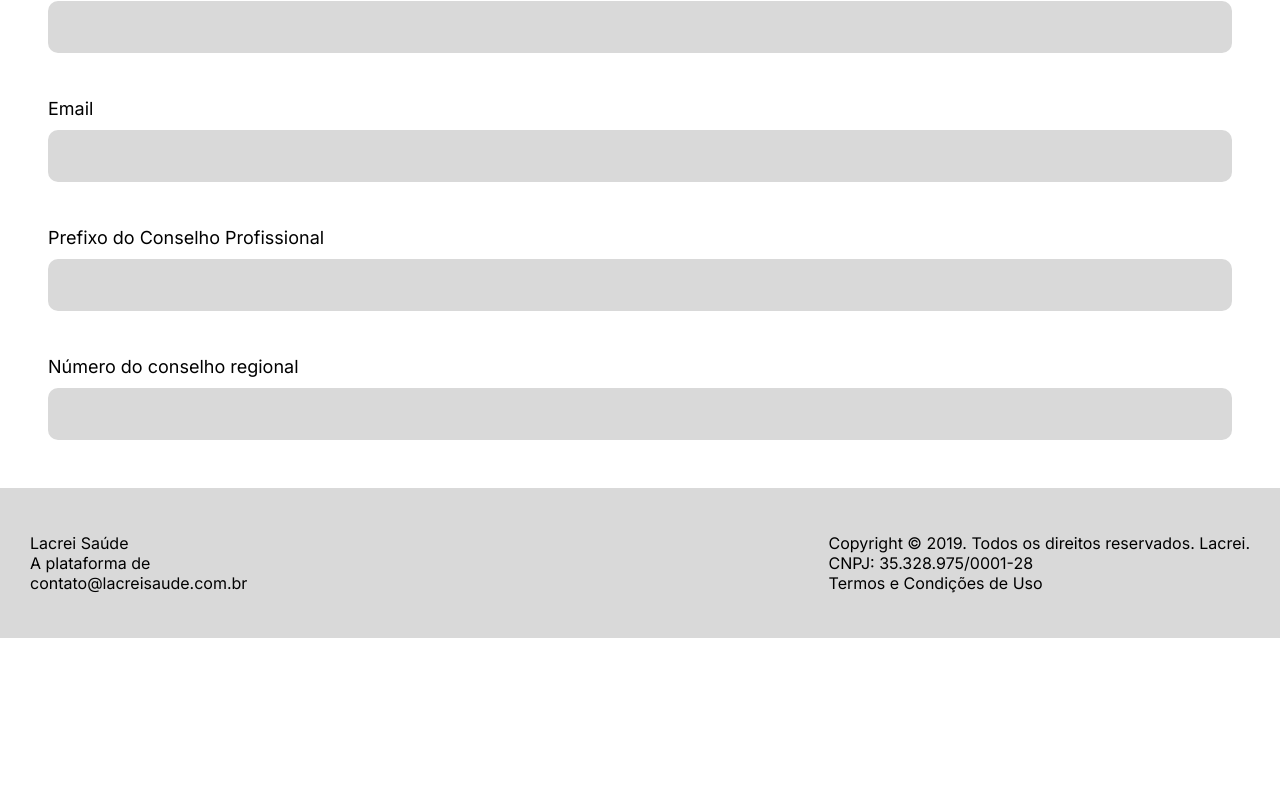
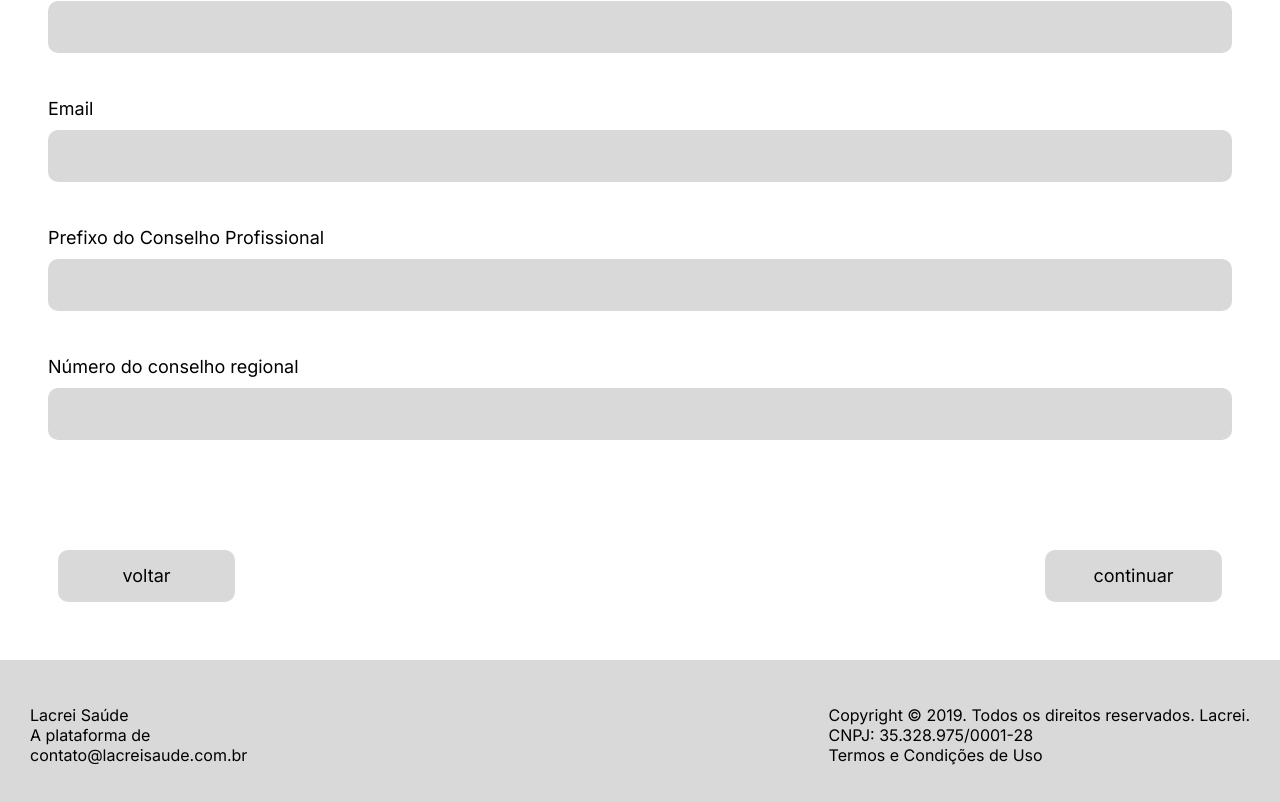
Before and after one commit to michaelmartinlee/front-lacrei, a React (Vite) app: page /pre-cadastro/sp1 in a window 1280 px wide. Shown: the part 346-1148 px from the top of the page. Before the commit the page ends 984 px from the top, so only its background shows below. Built offline with nearby package versions, Linux system fonts and the light colour scheme.

Commit message:
Adição dos botões duplos e da navegação

```diff
--- a/src/components/ButtonBackProgress/index.tsx
+++ b/src/components/ButtonBackProgress/index.tsx
@@ -13,7 +13,7 @@ export function ButtonBackProgress(props:IButtonBackProgressProps){
   return(
     <DivButtons>
         <Link to={props.redirectLeft}><Button text={props.buttonLeft}/></Link>
-        <Link to={props.redirectLeft}><Button text={props.buttonRight}/></Link>
+        <Link to={props.redirectRight}><Button text={props.buttonRight}/></Link>
     </DivButtons>
   )
 }
--- a/src/pages/PreRegisterOther/index.tsx
+++ b/src/pages/PreRegisterOther/index.tsx
@@ -12,8 +12,8 @@ export function PreRegisterOther(){
       <ButtonBackProgress
       buttonLeft="Voltar"
       buttonRight="Enviar"
-      redirectLeft="/"
-      redirectRight="/"
+      redirectLeft="/pre-cadastro"
+      redirectRight="/pre-cadastro/outros-estados-2"
       />
     </DivStyled>
   )
--- a/src/pages/PreRegisterSP1/index.tsx
+++ b/src/pages/PreRegisterSP1/index.tsx
@@ -1,17 +1,17 @@
 import { LabelInput } from "../../components/LabelInput"
 import { MainStyled } from "../PreRegisterSP1/style"
-
+import { ButtonBackProgress } from "../../components/ButtonBackProgress"
 
 export default function PreRegisterSP1(){
   return(
     <MainStyled>
       <p>Lorem ipsum dolor sit amet consectetur adipisicing elit. Dolorem dolorum ea sint similique facere atque obcaecati nobis deserunt, beatae inventore.</p>
     <LabelInput title="Nome Completo" />
-    <LabelInput title="Email"/>
-    {/* //componente de checkbox e colocar tipo de input */}
+    <LabelInput title="Email" inputType="email"/>
+    {/* //componente de checkbox*/}
     <LabelInput title="Prefixo do Conselho Profissional"/>
     <LabelInput title="Número do conselho regional"/>
-    {/* //componente de botões duplos */}
+    <ButtonBackProgress buttonLeft="voltar" buttonRight="continuar" redirectLeft="/pre-cadastro" redirectRight="/pre-cadastro/sp2"/>
     </MainStyled>
   )
 }
--- a/src/pages/PreRegisterSP2/index.tsx
+++ b/src/pages/PreRegisterSP2/index.tsx
@@ -1,5 +1,7 @@
 import { LabelInput } from "../../components/LabelInput"
 import { MainStyled, DivStyled } from "./style"
+import { ButtonBackProgress } from "../../components/ButtonBackProgress"
+
 export default function PreRegisterSP2 (){
   return(
     <MainStyled>
@@ -17,7 +19,7 @@ export default function PreRegisterSP2 (){
       <label htmlFor="termos">Li e concordo com os Termos de Uso
       e Política de Privacidade.</label>
       </DivStyled>
-      {/* componentes dos botoes um ao lado do outro */}
+      <ButtonBackProgress buttonLeft="Voltar" buttonRight="Enviar" redirectLeft="/pre-cadastro/sp1" redirectRight="/pre-cadastro/outros-estados-2" />
     </MainStyled>
   )
 }
```
